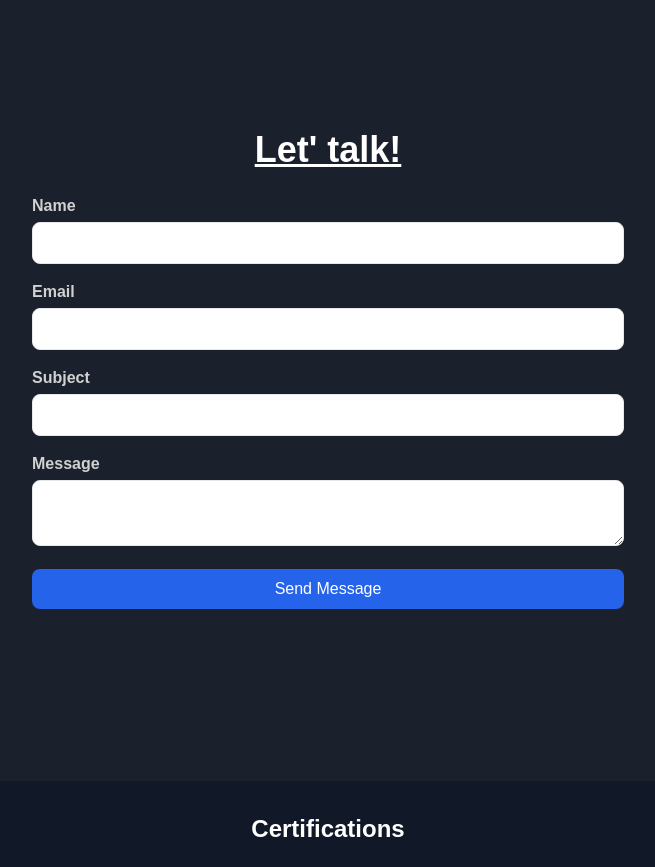
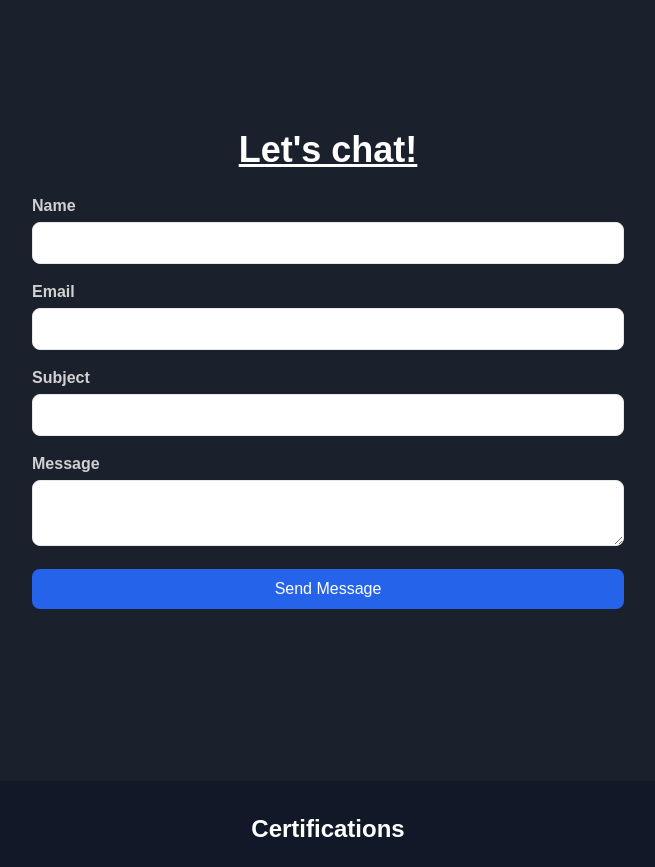
Before and after one commit to Dluu520/portfolio-2025, a Next.js app: page / in a window 1280 px wide. Shown: the part 4960-5827 px from the top of the page, without its empty margins (312-967 px from the left). Built offline with nearby package versions, Linux system fonts and the light colour scheme.

Commit message:
Text changes

```diff
--- a/app/components/portfolio/ContactMe.tsx
+++ b/app/components/portfolio/ContactMe.tsx
@@ -103,7 +103,7 @@ export default function ContactMe() {
       ) : (
         <div className="h-screen  items-center w-full   flex flex-col justify-center ">
           <h1 className="text-4xl underline font-bold text-white">
-            Let&apos; talk!
+            Let&apos;s chat!
           </h1>
           <form
             className="w-full md:w-[50%] p-6 space-y-4"
```
